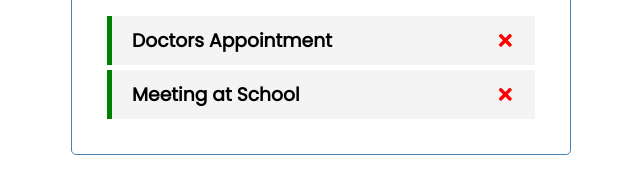
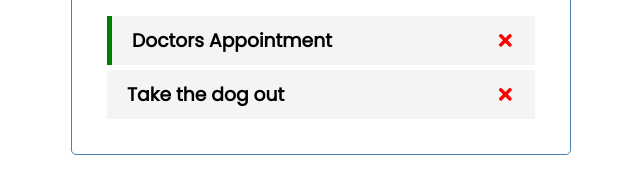
Before and after one commit to JHughesSUTA/task-tracker-rebuild, a React (Create React App) app: page / in a window 1280 px wide. Shown: the part 441-610 px from the top of the page, without its empty margins (319-959 px from the left). Built offline with nearby package versions, Linux system fonts and the light colour scheme; data requests are answered from the project's data file.

Commit message:
fetch tasks from json server

```diff
--- a/src/App.js
+++ b/src/App.js
@@ -1,25 +1,26 @@
 import './index.css'
-import { useState } from 'react'
+import { useState, useEffect } from 'react'
 import Header from './components/Header/Header'
 import Tasks from './components/Tasks/Tasks';
 import AddTask from './components/AddTask/AddTask';
 
 function App(){
   const [showAddTask, setShowAddTask] = useState(true)
-  const [tasks, setTasks] = useState([
-    {
-      id: 1,
-      text: "Doctors Appointment",
-      day: "Feb 5th at 2:30pm",
-      reminder: true,
-    },
-    {
-      id: 2,
-      text: "Meeting at School",
-      day: "Feb 6th at 1:30 pm",
-      reminder: true,
-    },
-  ]);
+  const [tasks, setTasks] = useState([]);
+
+  useEffect(() => {
+    const getTasks = async () => {
+      const tasksFromServer = await fetchTasks()
+      setTasks(tasksFromServer)
+    }
+    getTasks()
+  }, [])
+
+  const fetchTasks = async () => {
+    const res = await fetch("http://localhost:8000/tasks");
+    const data = await res.json()
+    return data
+  }
 
   const toggleShowAddTask = () => {
     setShowAddTask(!showAddTask)
```
